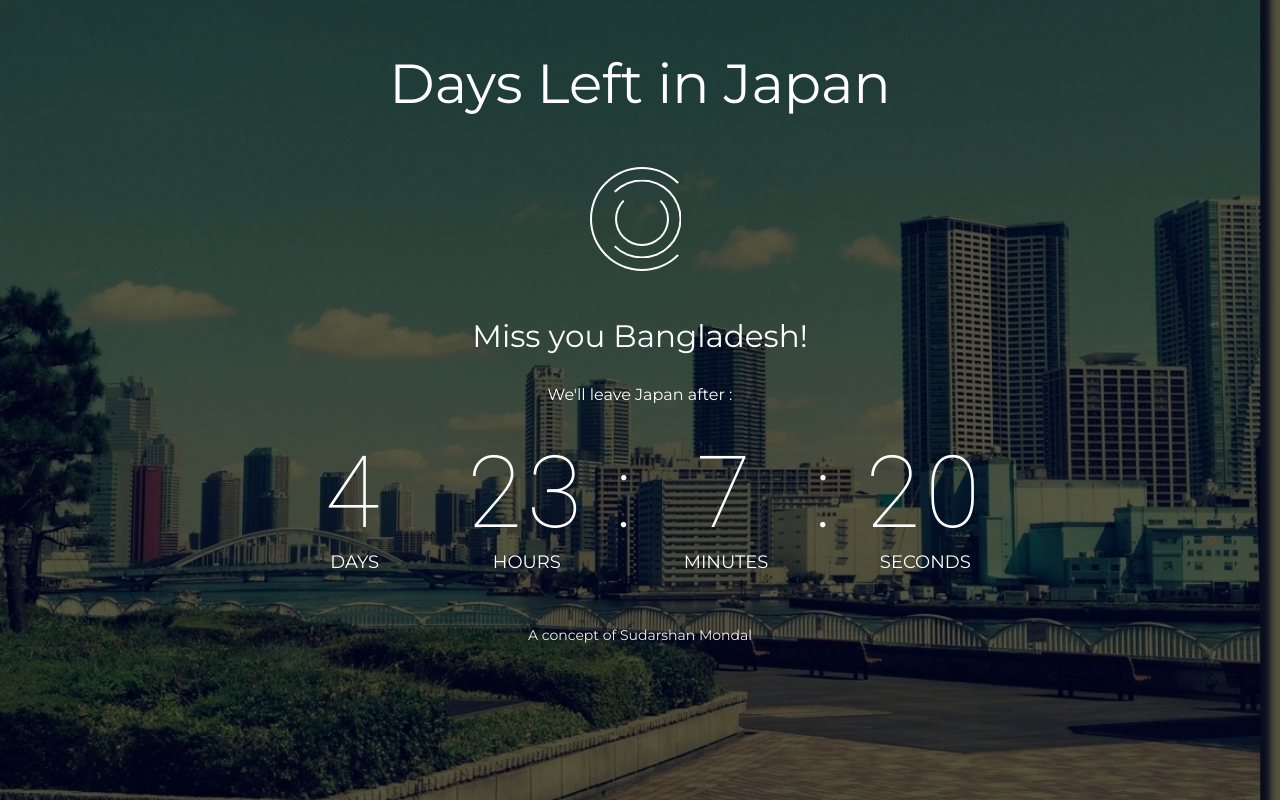
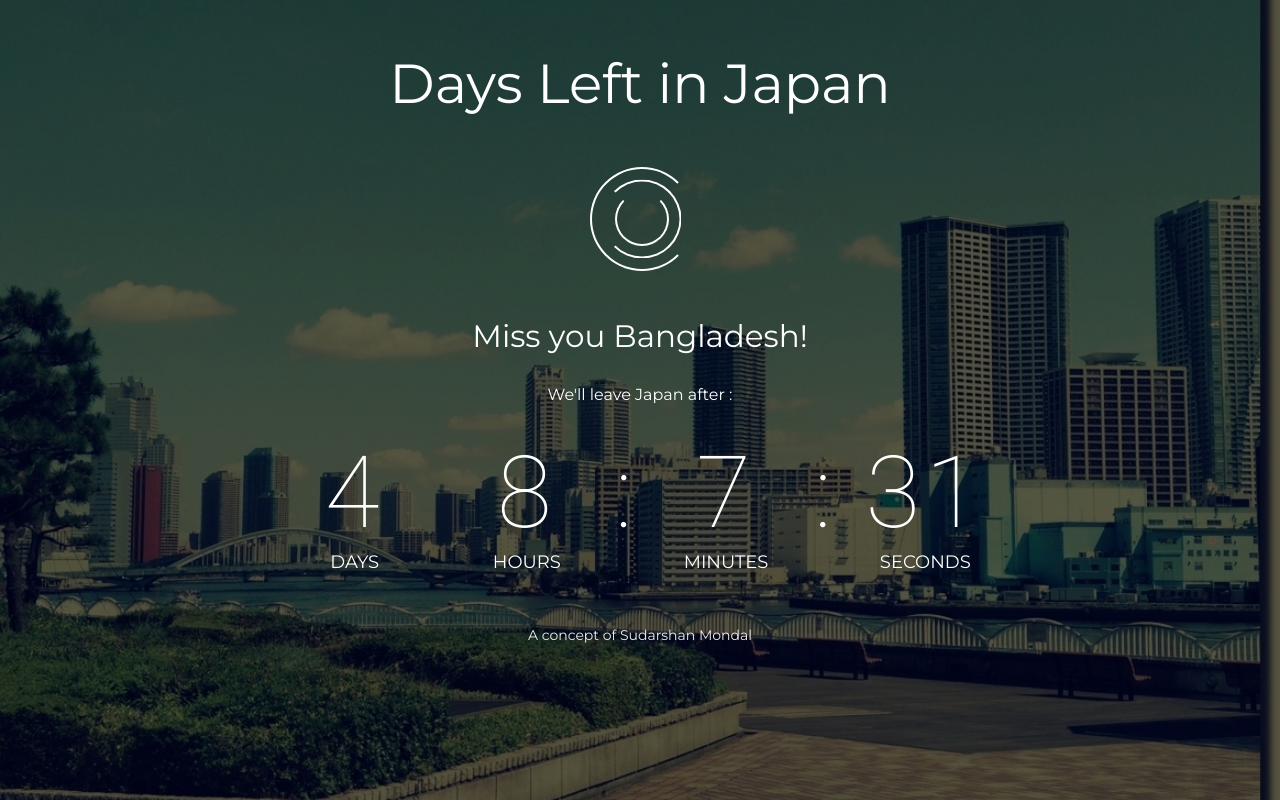
Before and after one commit to sudarshaana/90daysinjapan, a plain HTML site: page index.html in a window 1280 px wide. Drawn offline with Linux system fonts and the light colour scheme.

Commit message:
Update index.html
date updated

```diff
--- a/index.html
+++ b/index.html
@@ -69,7 +69,7 @@
 
 	<script>
 	// Set the date we're counting down to
-	var countDownDate = new Date("Dec 14, 2019 23:59:49").getTime();
+	var countDownDate = new Date("Dec 14, 2019 09:00:00").getTime();
 
 	// Update the count down every 1 second
 	var x = setInterval(function() {
```
